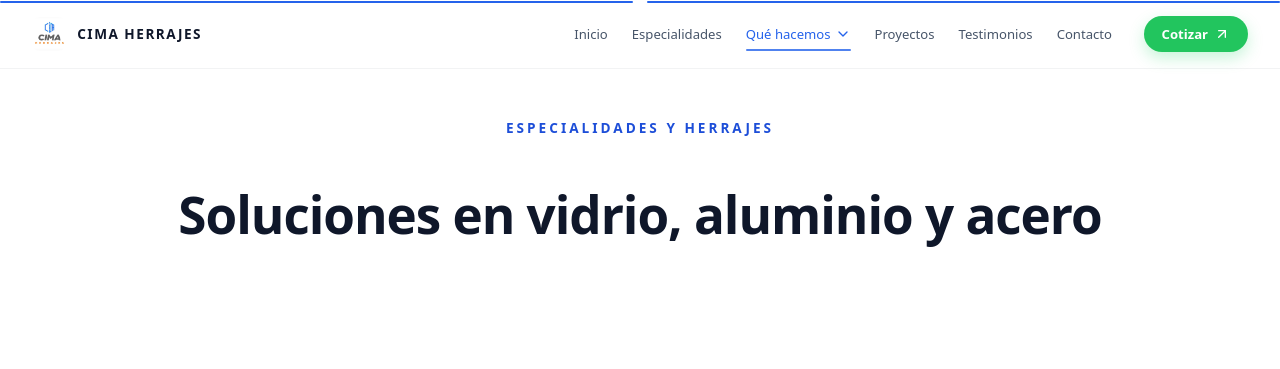
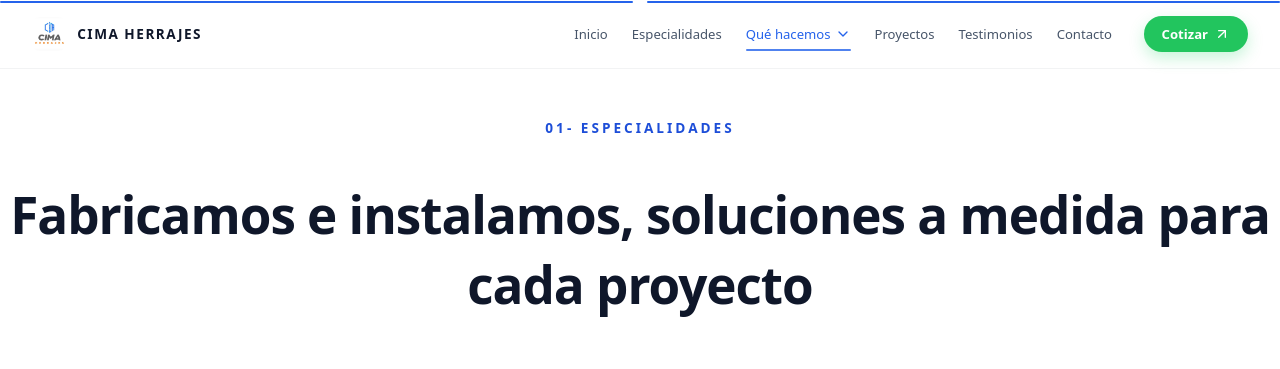
Before and after one commit to cristiangca/cima_herrajes, a React (Vite) app: page /servicios in a window 1280 px wide. Shown: the top 369 px of the page. Built offline with nearby package versions, Linux system fonts and the light colour scheme.

Commit message:
commit con cambios en el servicio  y funcionalidades #4

```diff
--- a/src/pages/servicios/Servicios.jsx
+++ b/src/pages/servicios/Servicios.jsx
@@ -77,8 +77,8 @@ export default function Servicios() {
            <br/>
             <br/>
   <div className="servicios-especialidades-header">
-    <span>ESPECIALIDADES Y HERRAJES</span>
-    <h2>Soluciones en vidrio, aluminio y acero</h2>
+    <span>01- ESPECIALIDADES</span>
+    <h2>Fabricamos e instalamos, soluciones a medida para cada proyecto </h2>
   </div>
   <Catalogo interactivo={false} />
 </div>
```
